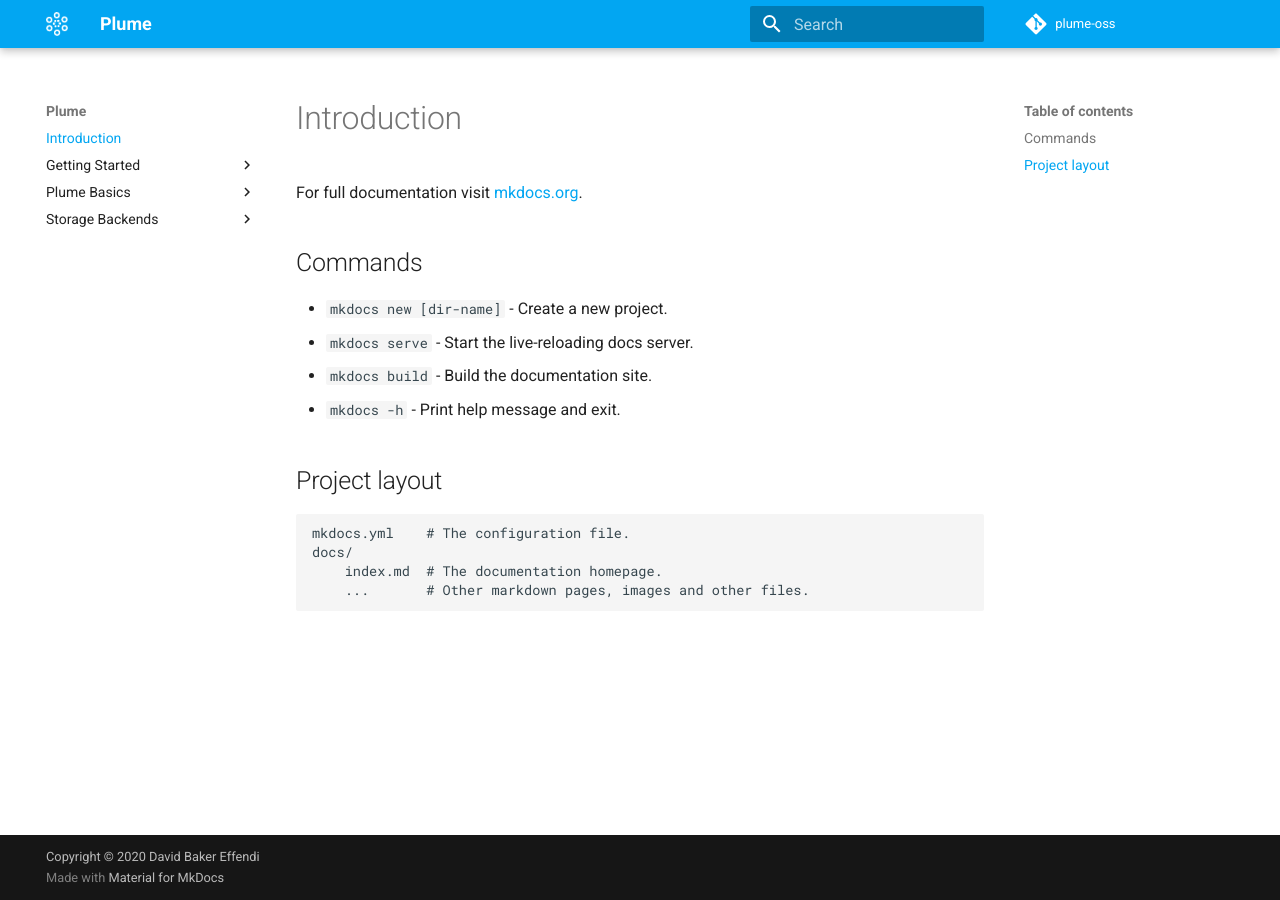
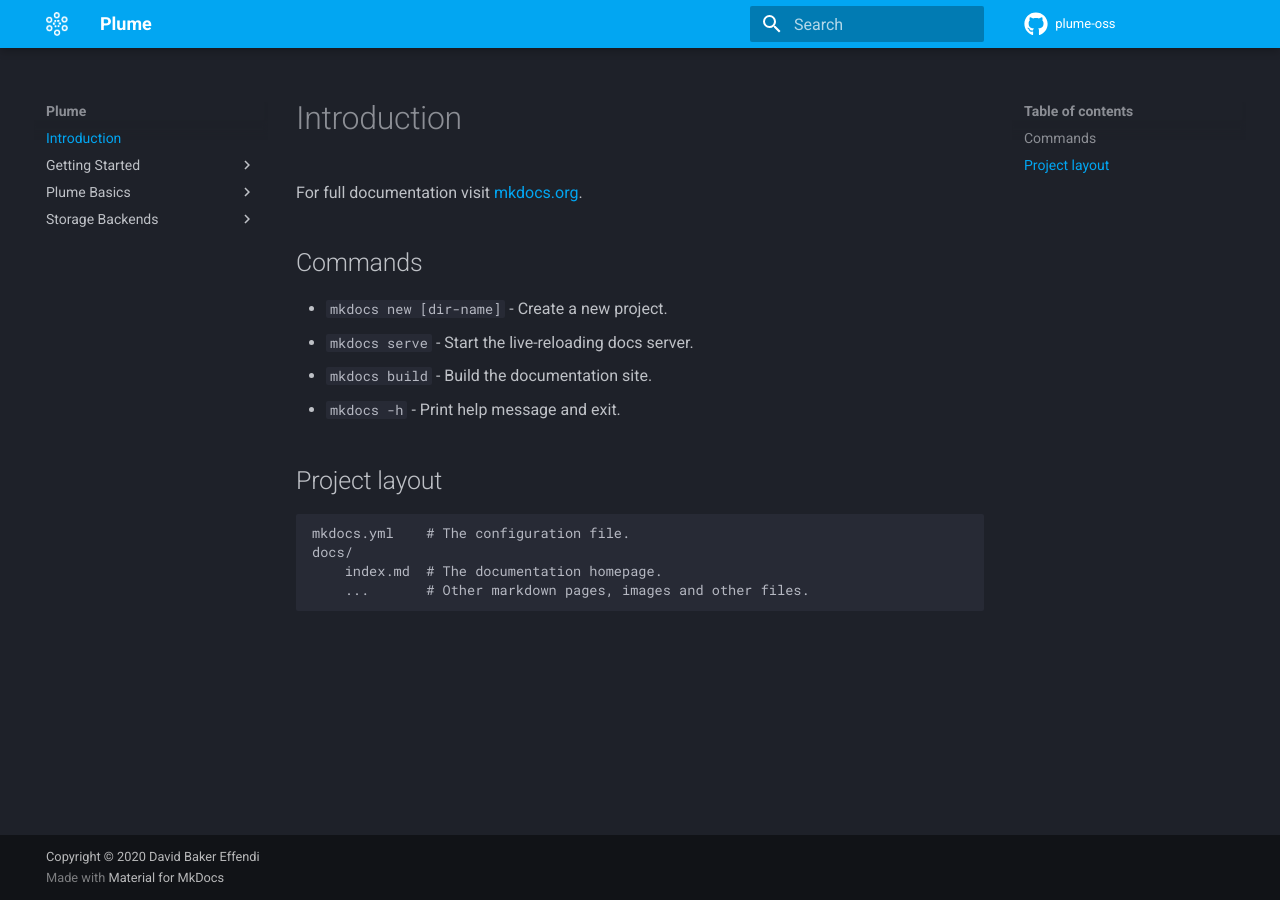
Before and after one commit to plume-oss/plume-docs, an MkDocs documentation site: the page built from docs/index.md, in a window 1280 px wide. Built offline with MkDocs 1.6.1 and Material for MkDocs 9.7.7, drawn with Linux system fonts in a browser that asks for light colours.

Commit message:
:art: Switched to dark mode and changed Git icon

```diff
--- a/mkdocs.yml
+++ b/mkdocs.yml
@@ -18,10 +18,13 @@
   language: 'en'
   name: material
   palette:
+    scheme: slate
     primary: light blue
     accent: blue grey
   logo: assets/images/logo-white.png
   favicon: assets/images/logo.png
+  icon:
+    repo: fontawesome/brands/github
 
 nav:
   - Introduction: 'index.md'
```
